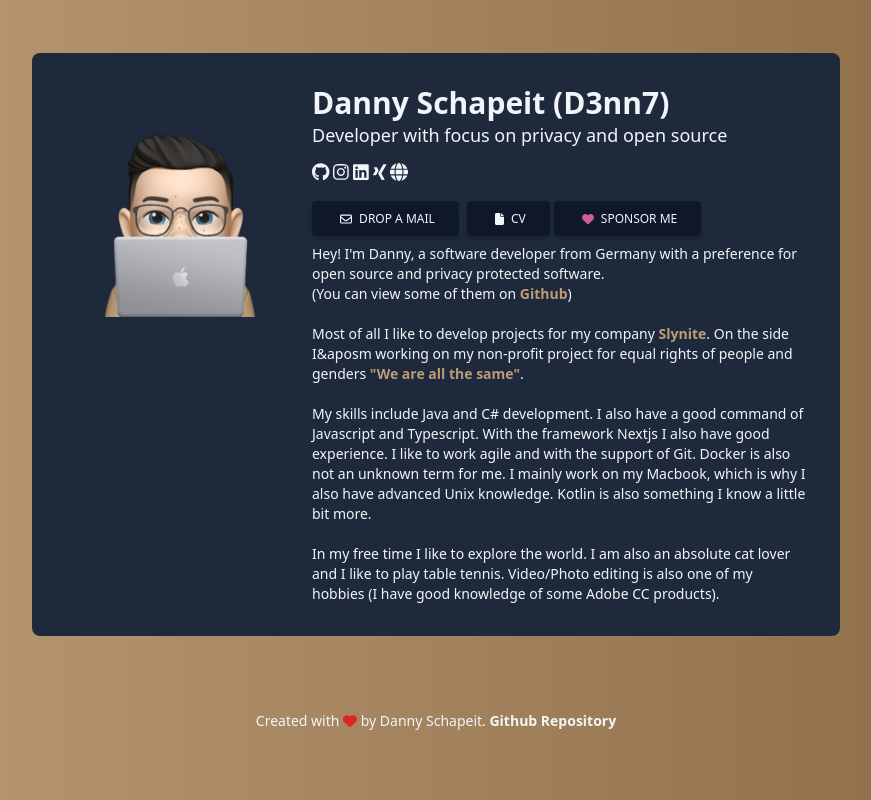
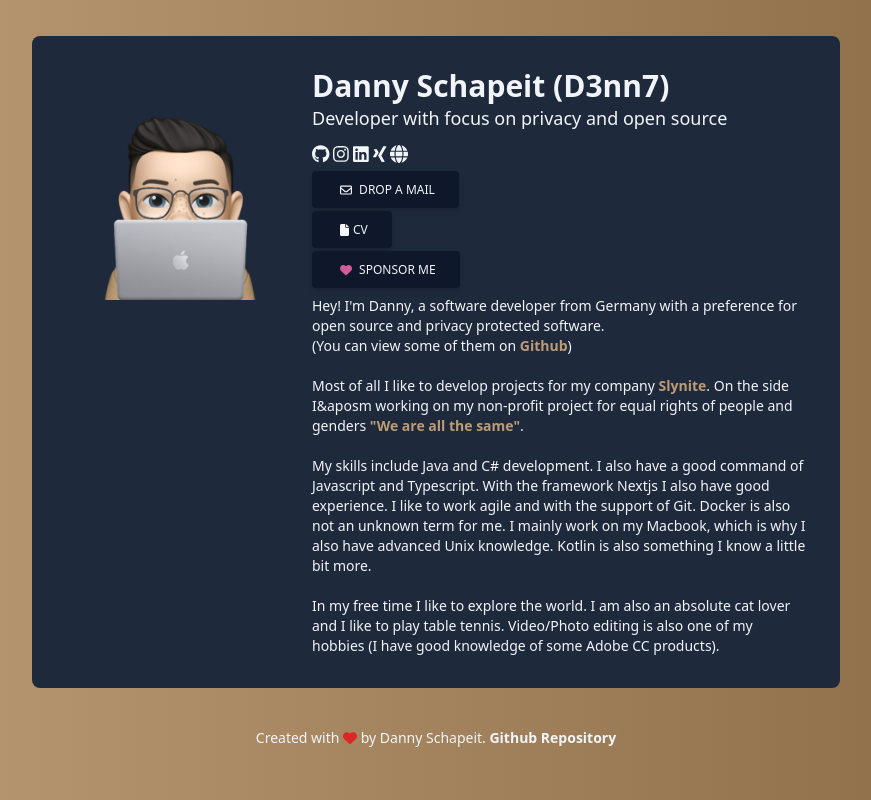
Before and after one commit to D3nn7/danny.schapeit.com, a Next.js app: page / in a window 1280 px wide. Shown: the whole page, without its empty margins (204-1075 px from the left). Built offline with nearby package versions, Linux system fonts and the light colour scheme.

Commit message:
Improve button styling
- add link to image
- improve button styling

```diff
--- a/components/buttons.tsx
+++ b/components/buttons.tsx
@@ -7,25 +7,27 @@
 export default function Buttons() {
 
 	let isBusinessCard = false;
-	let isCV = false;
 	const router = useRouter()
 	const path = router.pathname
 
 	if (path === undefined || path === '/') {
 		isBusinessCard = true;
-	} else if (path === '/cv') {
-		isCV = true;
-	} else {
-		isBusinessCard = false;
-		isCV = false;
 	}
 
 	return (
-		<>
-			<Link href={'mailto:danny@schapeit.com'} className="mr-1 inline-block md:mb-0 px-6 py-2.5 bg-slate-900 text-slate font-medium text-xs leading-tight uppercase rounded shadow-md hover:bg-slate-700 hover:shadow-lg focus:bg-slate-700 focus:shadow-lg focus:outline-none focus:ring-0 active:bg-slate-800 active:shadow-lg transition duration-150 ease-in-out"><FontAwesomeIcon icon={faEnvelope} className="ml-1 mr-1" /> Drop a mail</Link>
-			<Link href={'/'} className={`ml-1 mr-1 inline-block px-6 py-2.5 bg-slate-900 text-slate font-medium text-xs leading-tight uppercase rounded shadow-md hover:bg-slate-700 hover:shadow-lg focus:bg-slate-700 focus:shadow-lg focus:outline-none focus:ring-0 active:bg-slate-800 active:shadow-lg transition duration-150 ease-in-out ${isBusinessCard ? "hidden" : "visible"} `}><FontAwesomeIcon icon={faFile} className="ml-1 mr-1" />Business card</Link>
-			<Link href={'/cv'} className={`ml-1 mr-1 inline-block px-6 py-2.5 bg-slate-900 text-slate font-medium text-xs leading-tight uppercase rounded shadow-md hover:bg-slate-700 hover:shadow-lg focus:bg-slate-700 focus:shadow-lg focus:outline-none focus:ring-0 active:bg-slate-800 active:shadow-lg transition duration-150 ease-in-out ${isCV ? "hidden" : "visible"} `}><FontAwesomeIcon icon={faFile} className="ml-1 mr-1" /> CV</Link>
-			<Link href={'https://github.com/sponsors/D3nn7'} target="_blank" className="inline-block px-6 py-2.5 bg-slate-900 text-slate font-medium text-xs leading-tight uppercase rounded shadow-md hover:bg-slate-700 hover:shadow-lg focus:bg-slate-700 focus:shadow-lg focus:outline-none focus:ring-0 active:bg-slate-800 active:shadow-lg transition duration-150 ease-in-out"><FontAwesomeIcon icon={faHeart} className="ml-1 mr-1 text-[#cf5d9a]" /> Sponsor me</Link>
-		</>
+		<div className="flex-col space-y-4 mt-2 mb-2">
+			<div>
+				<Link href={'mailto:danny@schapeit.com'} className="pl-6 pr-6 pt-2.5 pb-2.5 bg-slate-900 text-slate font-medium text-xs leading-tight uppercase rounded shadow-md hover:bg-slate-700 hover:shadow-lg focus:bg-slate-700 focus:shadow-lg focus:outline-none focus:ring-0 active:bg-slate-800 active:shadow-lg transition duration-150 ease-in-out"><FontAwesomeIcon icon={faEnvelope} className="ml-1 mr-1" /> Drop a mail</Link>
+			</div>
+			<div>
+				<Link href={'/'} className={`pl-6 pr-6 pt-2.5 pb-2.5 bg-slate-900 text-slate font-medium text-xs leading-tight uppercase rounded shadow-md hover:bg-slate-700 hover:shadow-lg focus:bg-slate-700 focus:shadow-lg focus:outline-none focus:ring-0 active:bg-slate-800 active:shadow-lg transition duration-150 ease-in-out ${isBusinessCard ? "hidden" : "visible"} `}><FontAwesomeIcon icon={faFile} className="ml-1 mr-1" />Business card</Link>
+			</div>
+			<div>
+				<Link href={'/cv'} className={`pl-6 pr-6 pt-2.5 pb-2.5 bg-slate-900 text-slate font-medium text-xs leading-tight uppercase rounded shadow-md hover:bg-slate-700 hover:shadow-lg focus:bg-slate-700 focus:shadow-lg focus:outline-none focus:ring-0 active:bg-slate-800 active:shadow-lg transition duration-150 ease-in-out ${isBusinessCard ? "visible" : "hidden"} `}><FontAwesomeIcon icon={faFile} className="ml-1 mr-1" />CV</Link>
+			</div>
+			<div>
+				<Link href={'https://github.com/sponsors/D3nn7'} target="_blank" className="pl-6 pr-6 pt-2.5 pb-2.5 bg-slate-900 text-slate font-medium text-xs leading-tight uppercase rounded shadow-md hover:bg-slate-700 hover:shadow-lg focus:bg-slate-700 focus:shadow-lg focus:outline-none focus:ring-0 active:bg-slate-800 active:shadow-lg transition duration-150 ease-in-out"><FontAwesomeIcon icon={faHeart} className="ml-1 mr-1 text-[#cf5d9a]" /> Sponsor me</Link>
+			</div>
+		</div>
 	)
 }
--- a/pages/_app.tsx
+++ b/pages/_app.tsx
@@ -16,7 +16,7 @@
     <div className="grid h-full w-full place-items-center p-7 md:h-screen">
         <div className="rounded-lg md:grid md:grid-cols-3 bg-slate-800 p-4 md:p-8 text-slate-100 lg:ml-52 lg:mr-52">
           <div className="mb-6 md:mr-4">
-            <Image className="rounded-md" src={'/d3nn7-on-mac_memoji.png'} width={1080} height={1080} alt="Danny" />
+            <Link href={'https://holopin.io/collect/clfh7d7uc32160fjmhvwvnfvx'} target={'_blank'}><Image className="rounded-md" src={'/d3nn7-on-mac_memoji.png'} width={1080} height={1080} alt="Danny" /></Link>
           </div>
           <div className="col-span-2">
             <h1 className="text-3xl font-bold">Danny Schapeit (D3nn7)</h1>
@@ -25,9 +25,7 @@
               <div className="mb-2 text-lg space-x-1">
                 <Links />
               </div>
-              <div className="space-y-2">
-                <Buttons />
-              </div>
+              <Buttons />
             </div>
             <Component {...pageProps} />
           </div>
```
